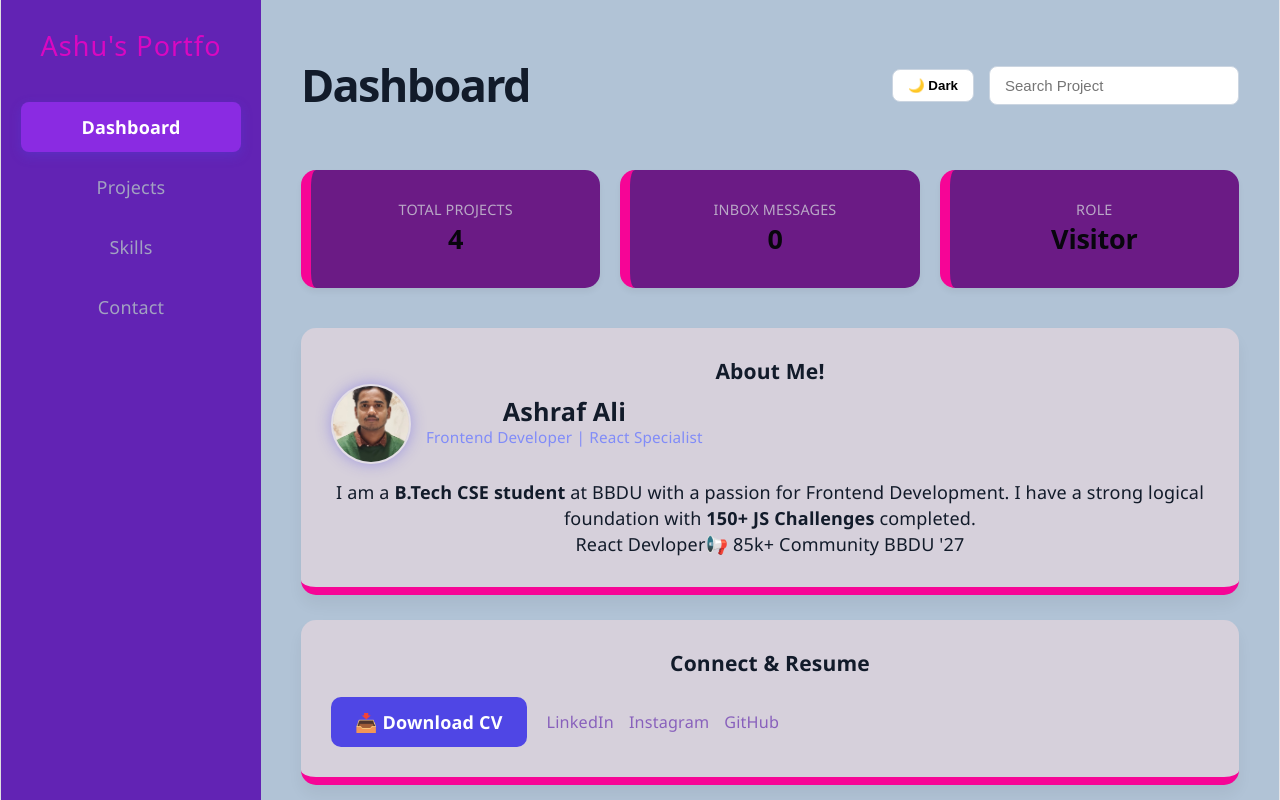
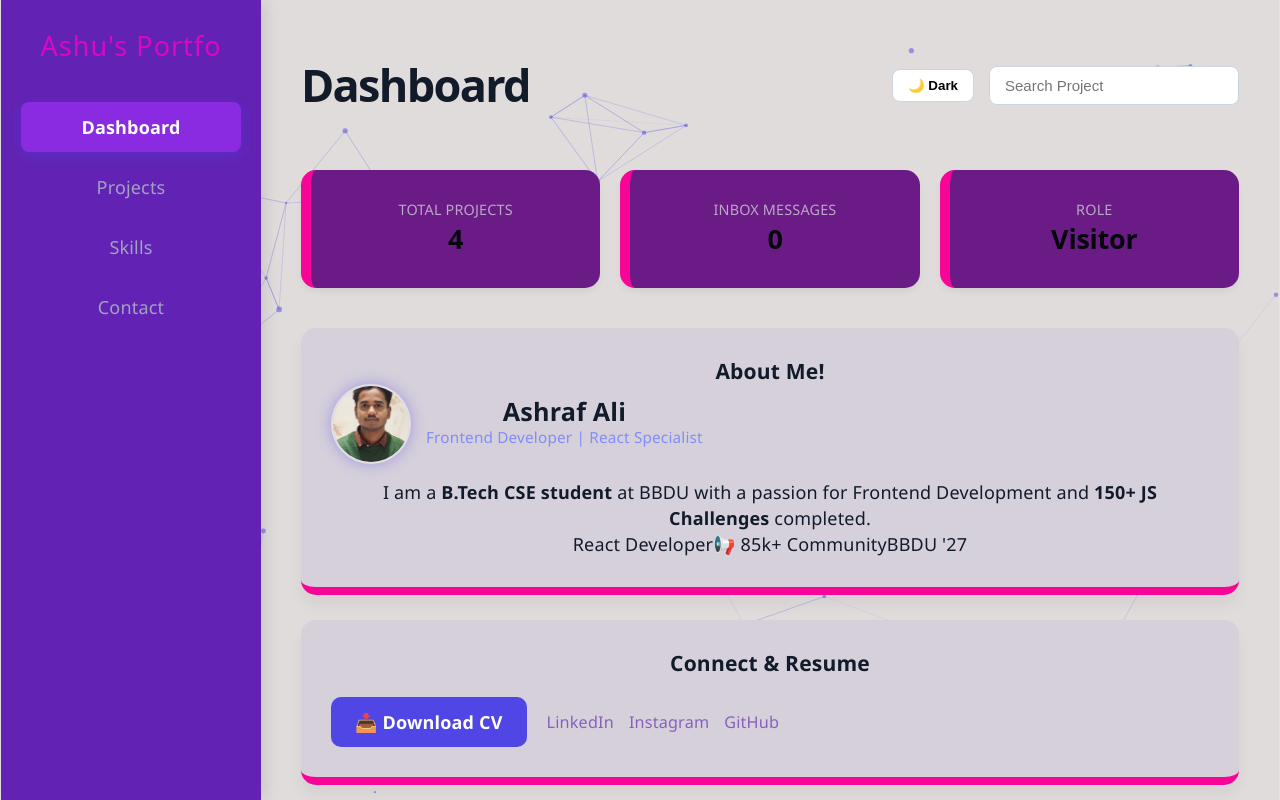
Before and after one commit to ashusidd/my-portfolio, a React (Vite) app: page / in a window 1280 px wide. Built offline with nearby package versions, Linux system fonts and the light colour scheme.

Commit message:
integrated particles slim,flamer motion

```diff
--- a/package.json
+++ b/package.json
@@ -10,6 +10,9 @@
     "preview": "vite preview"
   },
   "dependencies": {
+    "@tsparticles/react": "^3.0.0",
+    "@tsparticles/slim": "^3.9.1",
+    "framer-motion": "^12.38.0",
     "react": "^19.2.4",
     "react-dom": "^19.2.4"
   },
--- a/src/App.css
+++ b/src/App.css
@@ -1,3 +1,28 @@
+/* --- NEW: BACKGROUND & PARTICLES FIX --- */
+#tsparticles {
+  position: fixed !important;
+  top: 0;
+  left: 0;
+  width: 100%;
+  height: 100%;
+  z-index: -1;
+  /* Background ke piche */
+}
+
+/* Puri body aur container ko transparent karna zaroori hai */
+html,
+body,
+.dashboard-container,
+.content {
+  background-color: transparent !important;
+}
+
+:root {
+  /* Tumhare purane variables ke saath ye glass variables jodo */
+  --glass-bg: rgba(255, 255, 255, 0.1);
+  --glass-border: rgba(255, 255, 255, 0.2);
+}
+
 /* 1. RESET & VARIABLES */
 :root {
   --primary-gradient: linear-gradient(135deg, #6366f1 0%, #a855f7 100%);
@@ -204,6 +229,7 @@ body {
   border-radius: 15px;
   box-shadow: 0 4px 6px rgba(0, 0, 0, 0.05);
   border-left: 10px solid #f60596;
+
 }
 
 .stat-label {
@@ -343,9 +369,10 @@ body {
   backdrop-filter: blur(15px) saturate(180%);
   padding: 45px;
   border-radius: 28px;
-  border: 1px solid var(--glass-border);
   box-shadow: 0 25px 50px -12px rgba(0, 0, 0, 0.08);
   margin: 20px 0 40px 0;
+  backdrop-filter: blur(12px) saturate(180%);
+  border: 1px solid var(--glass-border) !important;
 }
 
 .contact-form h2,
@@ -449,7 +476,7 @@ body {
 
 /* 9. DARK THEME RULES */
 .dark-theme .content {
-  background-color: #112f74;
+  background-color: #062d87;
   color: white;
 }
 
@@ -461,6 +488,8 @@ body {
   background-color: #1e293b;
   color: white;
   border-color: #334155;
+
+
 }
 
 .dark-theme .contact-form input,
@@ -542,35 +571,6 @@ body {
   padding: 8px 16px;
   border-radius: 8px;
   cursor: pointer;
-}
-
-/* 🌑 DARK MODE SPECIFIC TWEAKS */
-.dark-theme .social-group a {
-  color: #a5b4fc;
-  /* Light Indigo - very clear on dark backgrounds */
-  background: rgba(255, 255, 255, 0.05);
-  /* Subtle box so it looks like a button */
-  padding: 6px 12px;
-  border-radius: 8px;
-  border: 1px solid rgba(165, 180, 252, 0.2);
-  /* Soft border */
-}
-
-.dark-theme .social-group a:hover {
-  background: rgba(165, 180, 252, 0.15);
-  color: #ffffff;
-  border-color: #a5b4fc;
-}
-
-.dark-theme .admin-edit-btn {
-  color: #a5b4fc;
-  border-color: #a5b4fc;
-}
-
-/* Make the Download CV button extra bright in Dark Mode */
-.dark-theme .cv-btn {
-  background: #6366f1;
-  box-shadow: 0 4px 15px rgba(99, 102, 241, 0.4);
 }
 
 /* 10. RESPONSIVE MOBILE - REWRITTEN FOR ASHU */
--- a/src/App.jsx
+++ b/src/App.jsx
@@ -1,4 +1,8 @@
 import { useState, useEffect } from 'react';
+import Particles, { initParticlesEngine } from "@tsparticles/react";
+import { loadSlim } from "@tsparticles/slim";
+import { motion, AnimatePresence } from "framer-motion";
+
 import Sidebar from './components/Sidebar';
 import ProjectCard from './components/ProjectCard';
 import StatCard from './components/StatCard';
@@ -8,17 +12,32 @@ import MessageList from './components/MessageList';
 import './App.css';
 
 function App() {
-  // --- 1. UI STATE ---
-  const [darkMode, setDarkMode] = useState(false);
+  const [init, setInit] = useState(false);
   const [searchTerm, setSearchTerm] = useState("");
   const [activeTab, setActiveTab] = useState("Dashboard");
 
-  // --- 2. ADMIN STATE ---
+  // --- 1. PERSISTENT DARK MODE LOGIC ---
+  const [darkMode, setDarkMode] = useState(() => {
+    const savedTheme = localStorage.getItem('portfolio-theme');
+    return savedTheme === 'dark' ? true : false;
+  });
+
+  useEffect(() => {
+    localStorage.setItem('portfolio-theme', darkMode ? 'dark' : 'light');
+  }, [darkMode]);
+
+  // Particles Initialize
+  useEffect(() => {
+    initParticlesEngine(async (engine) => {
+      await loadSlim(engine);
+    }).then(() => setInit(true));
+  }, []);
+
+  // --- 2. ADMIN & DATA STATE ---
   const [isAdmin, setIsAdmin] = useState(() => {
     return localStorage.getItem('is-ashu-admin') === 'true';
   });
 
-  // --- 3. PROJECTS STATE (Hardcoded) ---
   const [projects, setProjects] = useState([
     {
       id: 1,
@@ -63,12 +82,11 @@ function App() {
     return saved ? JSON.parse(saved) : [];
   });
 
-  // --- 4. PERSISTENCE (Only for Messages) ---
   useEffect(() => {
     localStorage.setItem('portfolio-messages', JSON.stringify(messages));
   }, [messages]);
 
-  // --- 5. ACTION HANDLERS ---
+  // --- 3. ACTION HANDLERS ---
   const handleAdminUnlock = () => {
     if (isAdmin) {
       setIsAdmin(false);
@@ -93,8 +111,53 @@ function App() {
     proj.title.toLowerCase().includes(searchTerm.toLowerCase())
   );
 
+  // --- 4. IMPROVED PARTICLE OPTIONS ---
+  const particleOptions = {
+    background: {
+      color: {
+        // 🔥 Ye line background ko kaala karegi dark mode mein
+        value: darkMode ? "#053277" : "#e1dcdc",
+      },
+    },
+    fpsLimit: 120,
+    particles: {
+      color: {
+        value: darkMode ? "#ffffff" : "#4f46e5",
+      },
+      links: {
+        enable: true,
+        color: darkMode ? "#ffffff" : "#4f46e5",
+        distance: 150,
+        opacity: 0.3,
+      },
+      move: {
+        enable: true,
+        speed: 1.5,
+        direction: "none",
+        outModes: { default: "out" },
+      },
+      number: {
+        value: 80,
+        density: { enable: true, area: 800 },
+      },
+      opacity: {
+        value: 0.5,
+      },
+      shape: {
+        type: "circle",
+      },
+      size: {
+        value: { min: 1, max: 3 },
+      },
+    },
+    detectRetina: true,
+  };
+
   return (
     <div className={`dashboard-container ${darkMode ? 'dark-theme' : ''}`}>
+      {/* Background Particles */}
+      {init && <Particles id="tsparticles" options={particleOptions} />}
+
       <Sidebar
         setActiveTab={setActiveTab}
         activeTab={activeTab}
@@ -102,8 +165,8 @@ function App() {
         onUnlock={handleAdminUnlock}
       />
 
-      <main className="content">
-        <header className="content-header">
+      <main className="content" style={{ position: 'relative', zIndex: 1 }}>
+        <header className="content-header glass-card">
           <h1>{activeTab}</h1>
           <div className="header-controls">
             <button className="theme-toggle" onClick={() => setDarkMode(!darkMode)}>
@@ -122,7 +185,14 @@ function App() {
           </div>
         </header>
 
-        {/* --- TAB: DASHBOARD --- */}
+        <AnimatePresence mode="wait">
+          <motion.div
+            key={activeTab}
+            initial={{ opacity: 0, y: 15 }}
+            animate={{ opacity: 1, y: 0 }}
+            exit={{ opacity: 0, y: -15 }}
+            transition={{ duration: 0.3 }}
+          >
             {activeTab === "Dashboard" && (
               <div className="dashboard-view">
                 <section className="stats-row">
@@ -132,43 +202,35 @@ function App() {
                 </section>
 
                 <div className="dashboard-grid">
-              {/* About Me Card with Public Image */}
                   <div className="about-card card glass-card">
                     <h3>About Me!</h3>
                     <div className="about-header">
-                  {/* 📸 Public folder se image uthane ke liye direct path use karein */}
                       <img src="/images/ashu.jpg" alt="Ashraf Ali" className="about-pfp" />
                       <div className="about-title-group">
                         <h3>Ashraf Ali</h3>
                         <p className="subtitle">Frontend Developer | React Specialist</p>
                       </div>
                     </div>
-
                     <p className="about-text">
                       I am a <strong>B.Tech CSE student</strong> at BBDU with a passion for
-                  Frontend Development.
-                  I have a strong logical foundation with
-                  <strong> 150+ JS Challenges</strong> completed.
+                      Frontend Development and <strong>150+ JS Challenges</strong> completed.
                     </p>
                     <div className="highlights-tags">
-                  <span>React Devloper</span>
+                      <span>React Developer</span>
                       <span>📢 85k+ Community</span>
-                  <span> BBDU '27</span>
+                      <span>BBDU '27</span>
                     </div>
                   </div>
 
-              {/* Profile/Resume Card */}
                   <div className="profile-card card glass-card">
                     <h3>Connect & Resume</h3>
                     <div className="profile-actions">
                       <div className="visitor-links">
-                    <a href="https://drive.google.com/file/d/1_dkUCa37ck7h4sQ376RK816F10-ZGFvp/view?usp=drive_link" target="_blank" rel="noreferrer" className="cv-btn">
-                      📥 Download CV
-                    </a>
+                        <a href="https://drive.google.com/..." target="_blank" className="cv-btn">📥 Download CV</a>
                         <div className="social-group">
-                      <a href="https://linkedin.com/in/ashrafali" target="_blank" rel="noreferrer">LinkedIn</a>
-                      <a href="https://instagram.com/er_ashuuu" target="_blank" rel="noreferrer">Instagram</a>
-                      <a href="https://github.com/ashusidd" target="_blank" rel="noreferrer">GitHub</a>
+                          <a href="https://linkedin.com/in/ashrafali" target="_blank">LinkedIn</a>
+                          <a href="https://instagram.com/er_ashuuu" target="_blank">Instagram</a>
+                          <a href="https://github.com/ashusidd" target="_blank">GitHub</a>
                         </div>
                       </div>
                     </div>
@@ -176,19 +238,25 @@ function App() {
                 </div>
               </div>
             )}
-        {/* --- TAB: PROJECTS --- */}
+
             {activeTab === "Projects" && (
               <>
                 {isAdmin && <AddProject onAdd={addProject} />}
                 <div className="project-grid">
-              {filteredProjects.map((proj) => (
-                <ProjectCard key={proj.id} {...proj} onDelete={deleteProject} isAdmin={isAdmin} />
+                  {filteredProjects.map((proj, index) => (
+                    <motion.div
+                      key={proj.id}
+                      initial={{ opacity: 0, scale: 0.9 }}
+                      animate={{ opacity: 1, scale: 1 }}
+                      transition={{ delay: index * 0.1 }}
+                    >
+                      <ProjectCard {...proj} onDelete={deleteProject} isAdmin={isAdmin} />
+                    </motion.div>
                   ))}
                 </div>
               </>
             )}
 
-        {/* --- TAB: CONTACT --- */}
             {activeTab === "Contact" && (
               <div className="contact-page">
                 <ContactForm />
@@ -202,7 +270,6 @@ function App() {
               </div>
             )}
 
-        {/* --- TAB: SKILLS --- */}
             {activeTab === "Skills" && (
               <div className="card glass-card">
                 <h3>Technical Skills</h3>
@@ -213,6 +280,8 @@ function App() {
                 </p>
               </div>
             )}
+          </motion.div>
+        </AnimatePresence>
       </main>
     </div>
   );
```
Also changed, not shown: 1 other file (tests, documents, lock files or other folders). Lines whose indentation alone changed are shown as unchanged.
